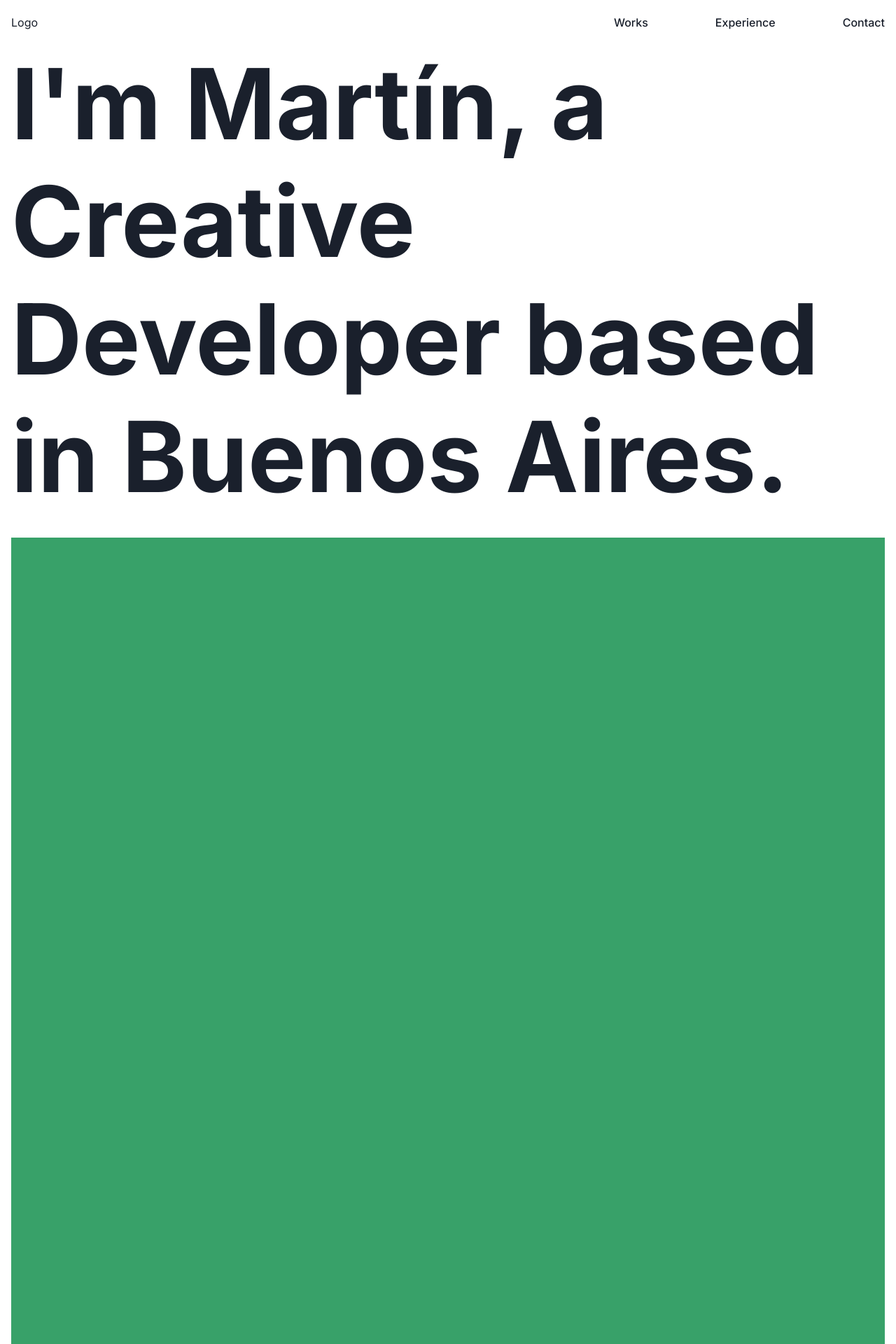
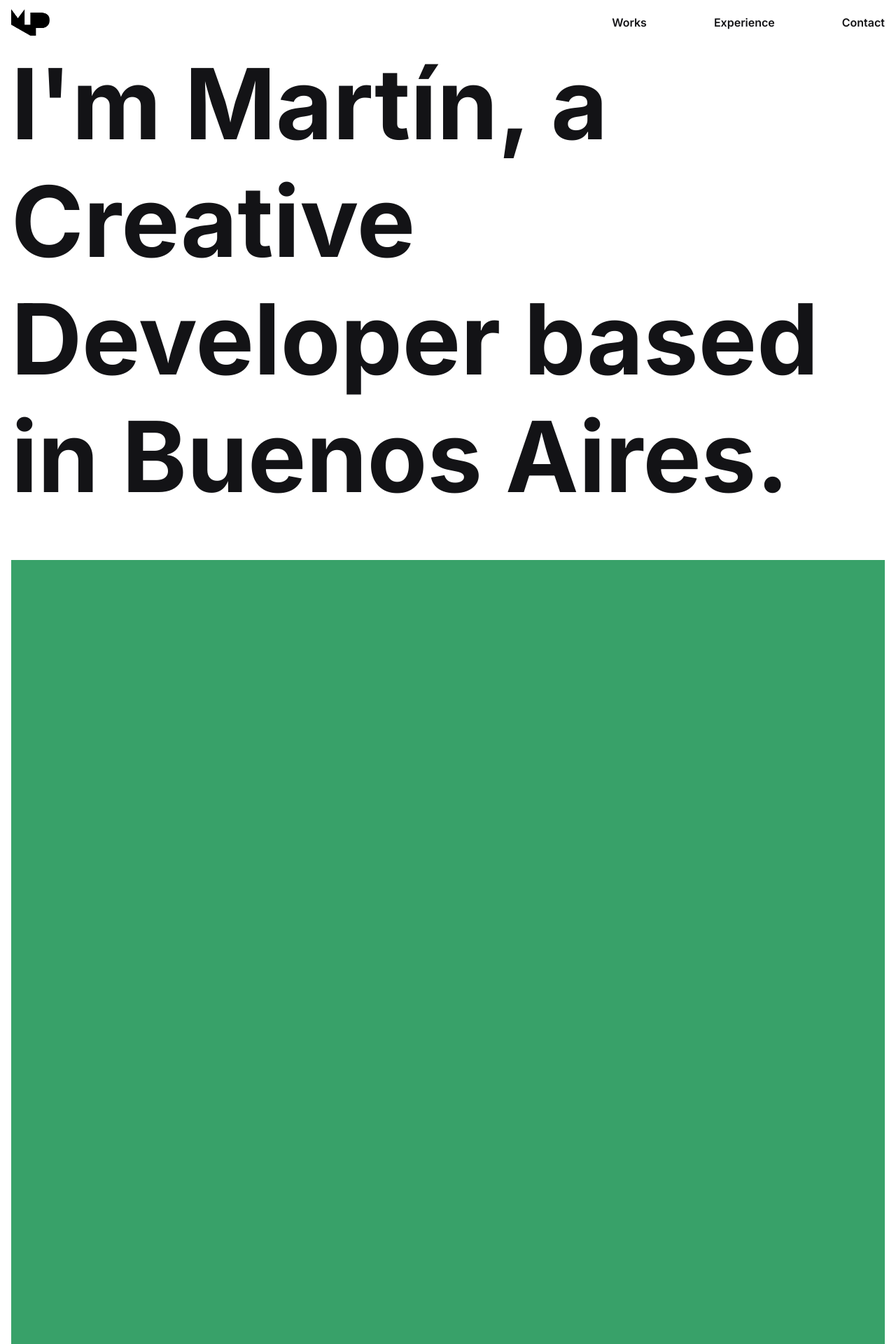
Before and after one commit to martinpintos/personal-portfolio, a Next.js app: page / in a window 1280 px wide. Shown: the top 1920 px of the page at 70% size. Built offline with nearby package versions, Linux system fonts and the light colour scheme.

Commit message:
Added Logo

```diff
--- a/pages/index.tsx
+++ b/pages/index.tsx
@@ -5,18 +5,20 @@ import {
   Container,
   Box,
   AspectRatio,
-  Image,
   Text,
   Link,
   Stack,
   HStack,
   VStack,
   Heading,
+  Img,
 } from "@chakra-ui/react";
+import { motion, AnimatePresence, AnimateSharedLayout } from "framer-motion";
 
 const Index = () => {
   return (
     <>
+      <AnimateSharedLayout type="crossfade">
         <Container maxW="container.xl">
           <Flex
             position="sticky"
@@ -26,11 +28,13 @@ const Index = () => {
             justifyContent="space-between"
             alignItems="center"
           >
-          <Box>Logo</Box>
+            <Box>
+              <Img maxWidth="55px" src="/images/logo.png" />
+            </Box>
             <HStack as={"nav"} spacing={{ base: 4, sm: 8, md: 16, lg: 24 }}>
-            <Link fontWeight="500">Works</Link>
-            <Link fontWeight="500">Experience</Link>
-            <Link fontWeight="500">Contact</Link>
+              <Link fontWeight="600">Works</Link>
+              <Link fontWeight="600">Experience</Link>
+              <Link fontWeight="600">Contact</Link>
             </HStack>
           </Flex>
           <Box maxW="container">
@@ -39,12 +43,13 @@ const Index = () => {
             </Heading>
           </Box>
           <Box
-          mt={8}
+            mt={16}
             h="1200px"
             backgroundColor="green.500"
             fontWeight="400"
           ></Box>
         </Container>
+      </AnimateSharedLayout>
     </>
   );
 };
--- a/src/theme/index.ts
+++ b/src/theme/index.ts
@@ -5,6 +5,11 @@ const theme = extendTheme({
     heading: `Inter, ${base.fonts?.heading}`,
     body: `Inter, ${base.fonts?.body}`,
   },
+  colors: {
+    gray: {
+      800: "#131316",
+    },
+  },
 });
 
 export default theme;
```
Also changed, not shown: public/images/logo.png (added), public/images/logo.svg (deleted). Lines whose indentation alone changed are shown as unchanged.
